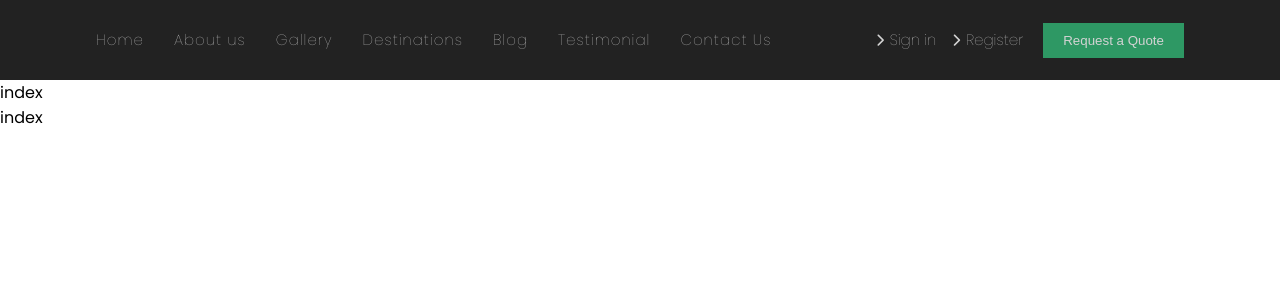
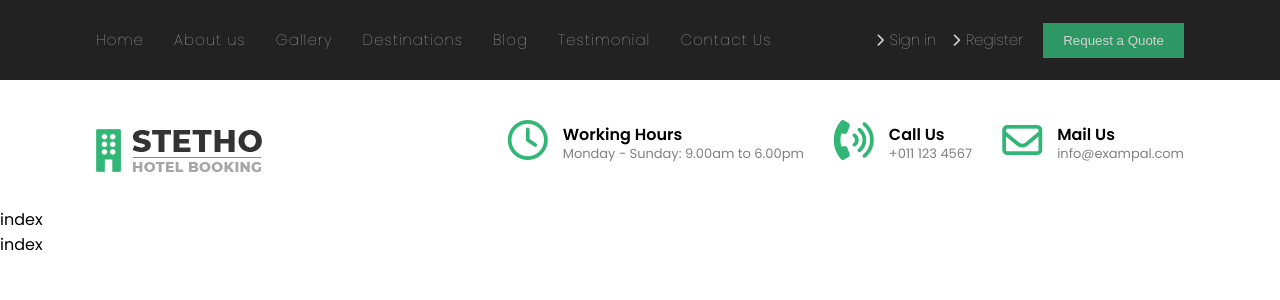
Before and after one commit to Ibrahimova11/hotel_booking_project, a React (Create React App) app in the folder client/: page / in a window 1280 px wide. Shown: the top 300 px of the page. Built offline with nearby package versions, Linux system fonts and the light colour scheme.

Commit message:
The second Navbar finished

```diff
--- a/client/src/components/Navbar/index.jsx
+++ b/client/src/components/Navbar/index.jsx
@@ -1,6 +1,7 @@
 import React, { useState } from "react";
 import { Link } from "react-router-dom";
 import "./style.css";
+import Logo from "../../images/logo.png";
 
 const Index = () => {
   const [click, setClick] = useState(false);
@@ -72,6 +73,43 @@ const Index = () => {
           </div>
         </div>
       </nav>
+      <header>
+        <div className='container flex_space'>
+          <div className='logo'>
+            <img src={Logo} alt='' />
+          </div>
+
+          <div className='contact flex_space '>
+            <div className='box flex_space'>
+              <div className='icons'>
+              <i class="fa-regular fa-clock"></i>
+              </div>
+              <div className='text'>
+                <h4>Working Hours</h4>
+                <Link to='/contact'>Monday - Sunday: 9.00am to 6.00pm</Link>
+              </div>
+            </div>
+            <div className='box flex_space'>
+              <div className='icons'>
+              <i class='fas fa-phone-volume'></i>
+              </div>
+              <div className='text'>
+                <h4>Call Us</h4>
+                <Link to='/contact'>+011 123 4567</Link>
+              </div>
+            </div>
+            <div className='box flex_space'>
+              <div className='icons'>
+                <i class='far fa-envelope'></i>
+              </div>
+              <div className='text'>
+                <h4>Mail Us</h4>
+                <Link to='/contact'>info@exampal.com</Link>
+              </div>
+            </div>
+          </div>
+        </div>
+      </header>
     </>
   );
 };
--- a/client/src/components/Navbar/style.css
+++ b/client/src/components/Navbar/style.css
@@ -100,3 +100,29 @@ nav ul li a {
 
 }
 }
+
+/*--------header------------*/
+header {
+    padding: 40px 0 20px 0;
+    background-color: #fff;
+  }
+  header .box {
+    margin: 0 0 0 30px;
+  }
+  header a {
+    font-size: 13px;
+    color: grey;
+  }
+  header i {
+    font-size: 40px;
+    color: #31b675;
+    margin-right: 15px;
+  }
+  header .text {
+    margin-top: 10px;
+  }
+  header h4 {
+    line-height: 10px;
+  }
+
+  /*--------header------------*/
```
